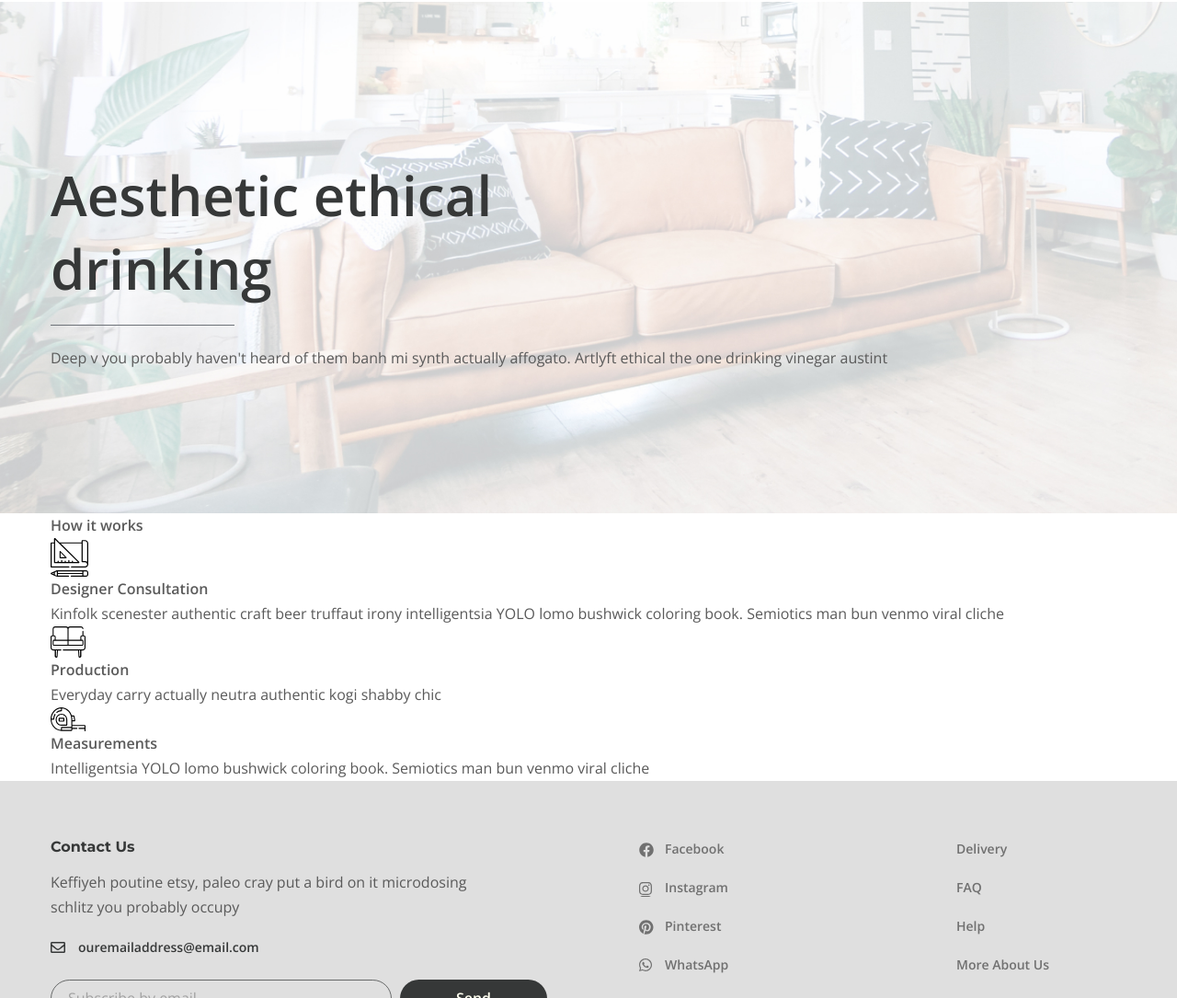
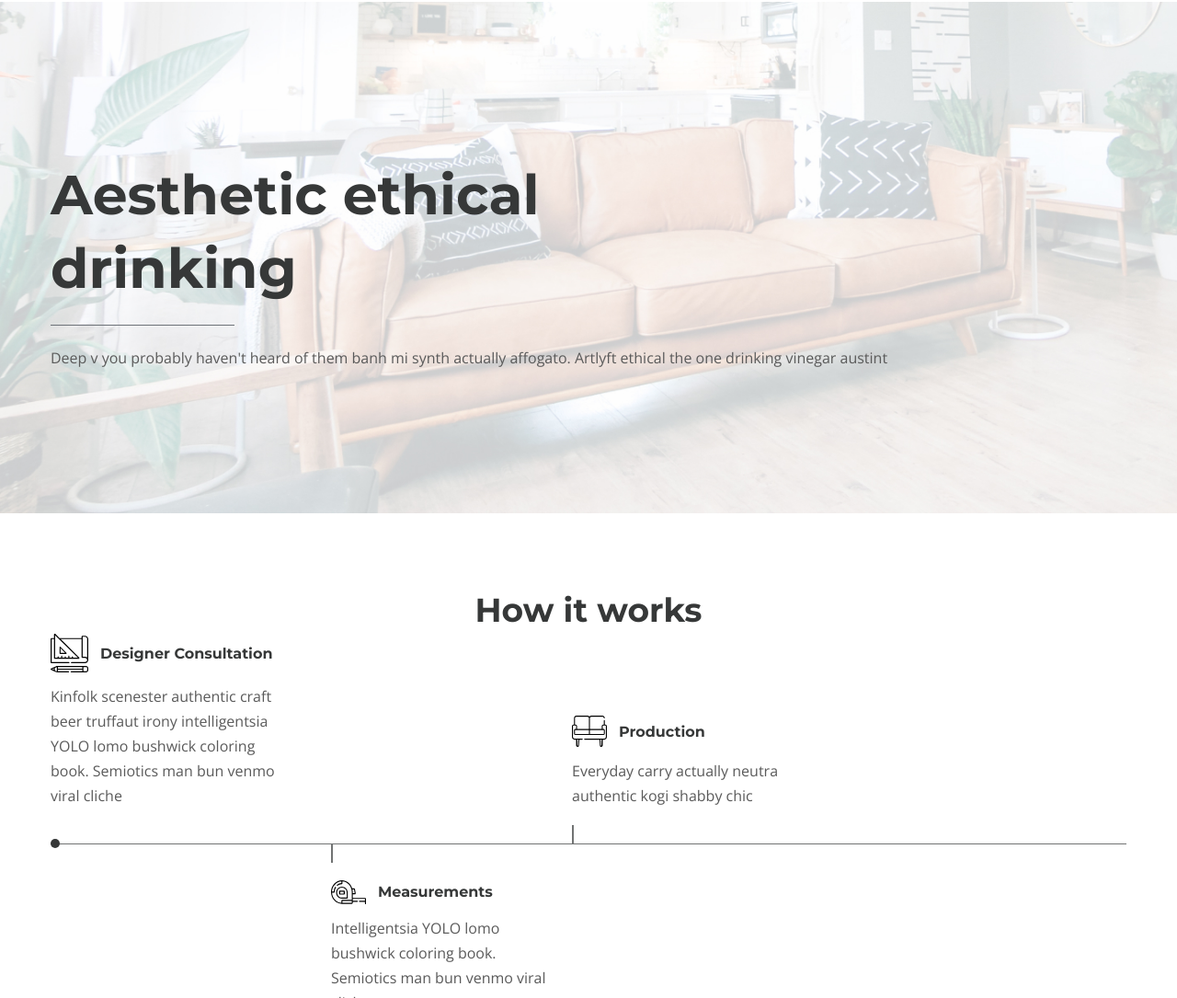
Before and after one commit to dunaevskiypt/desire_shop, a website: page app/index.html in a window 1280 px wide. Shown: the part 1715-2800 px from the top of the page at 92% size. Drawn offline with nearby package versions, Linux system fonts and the light colour scheme.

Commit message:
gallery-block

```diff
--- a/app/index.html
+++ b/app/index.html
@@ -226,9 +226,9 @@
         <section class="works-path">
           <div class="container">
             <h3 class="works-path__title">How it works</h3>
-            <div class="work-path__items">
-              <div class="work-path__items-box">
-                <div class="work-path__item">
+            <div class="works-path__items">
+              <div class="works-path__items-box">
+                <div class="works-path__item works-path__item--consultation">
                   <img
                     src="./images/icon/tool-icon.svg"
                     alt="works-icon"
@@ -241,7 +241,7 @@
                     man bun venmo viral cliche
                   </p>
                 </div>
-                <div class="work-path__item">
+                <div class="works-path__item works-path__item--production">
                   <img
                     src="./images/icon/production-icon.svg"
                     alt="works-icon"
@@ -253,7 +253,7 @@
                   </p>
                 </div>
               </div>
-              <div class="work-path__item">
+              <div class="works-path__item works-path__item--measurements">
                 <img
                   src="./images/icon/tape-icon.svg"
                   alt="works-icon"
@@ -268,6 +268,17 @@
             </div>
           </div>
         </section>
+        <div class="gallery">
+          <div class="container-fluid">
+            <div class="gallery__buttons">
+              <button class="gallery__btn">Bedroom furniture</button>
+              <button class="gallery__btn">Living room furniture</button>
+              <button class="gallery__btn">Office furniture</button>
+              <button class="gallery__btn">Dining room futniture</button>
+              <button class="gallery__btn">Chair</button>
+            </div>
+          </div>
+        </div>
       </main>
       <footer class="footer">
         <div class="footer__content">
--- a/app/scss/blocks/main-sections.scss
+++ b/app/scss/blocks/main-sections.scss
@@ -35,6 +35,7 @@
     line-height: 135px;
     padding-bottom: 26px;
     margin-bottom: 26px;
+    @extend%title-font;
     position: relative;
     &::after {
       content: "";
@@ -61,6 +62,7 @@
     line-height: 51px;
     padding-bottom: 25px;
     margin-bottom: 25px;
+    @extend%title-font;
     position: relative;
     &::after {
       content: "";
@@ -118,6 +120,7 @@
     padding-bottom: 19px;
     margin-bottom: 19px;
     position: relative;
+    @extend%title-font;
     &::after {
       content: "";
       bottom: 0;
@@ -152,6 +155,7 @@
     padding-bottom: 22px;
     margin-bottom: 22px;
     position: relative;
+    @extend%title-font;
     &::after {
       content: "";
       position: absolute;
@@ -166,3 +170,77 @@
     min-width: 540px;
   }
 }
+
+// Works Path Section
+
+.works-path {
+  padding: 80px 0 30px;
+  &__title {
+    @extend%title-font;
+    text-align: center;
+    color: $title;
+    font-size: 36px;
+    line-height: 51px;
+  }
+  &__items-box {
+    display: flex;
+    align-items: flex-end;
+    border-bottom: 1px solid rgba($title, 0.7);
+    position: relative;
+    &::before {
+      content: "";
+      position: absolute;
+      bottom: -5px;
+      background-color: $title;
+      left: 0;
+      height: 10px;
+      width: 10px;
+      border-radius: 50%;
+    }
+  }
+  &__item {
+    width: 250px;
+    display: flex;
+    flex-wrap: wrap;
+    align-items: center;
+    position: relative;
+    height: 100%;
+  }
+  &__item--production {
+    margin-left: 317px;
+    &::after {
+      content: "";
+      position: absolute;
+      bottom: 0;
+      left: 0;
+      height: 20px;
+      width: 2px;
+      background-color: rgba($title, 0.7);
+    }
+  }
+  &__item--consultation,
+  &__item--production {
+    padding-bottom: 38px;
+  }
+  &__item--measurements {
+    margin-left: 305px;
+    padding-top: 38px;
+    &::before {
+      content: "";
+      position: absolute;
+      top: 0;
+      left: 0;
+      height: 20px;
+      width: 2px;
+      background-color: rgba($title, 0.7);
+    }
+  }
+  &__item-title {
+    margin-left: 13px;
+    color: $title;
+    @extend%title-font;
+  }
+  &__item-text {
+    margin-top: 13px;
+  }
+}
```
Also changed, not shown: app/css/style.min.css.
